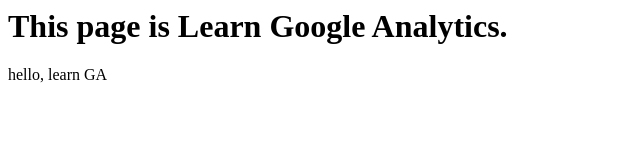
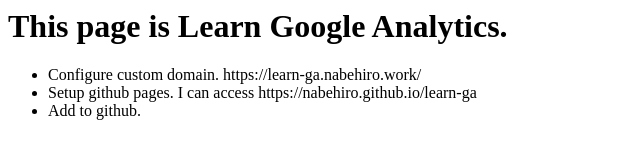
Before and after one commit to nabehiro/learn-ga, a plain HTML site: page index.html in a window 1280 px wide. Shown: the whole page, without its empty margins (0-640 px from the left). Drawn offline with Linux system fonts and the light colour scheme.

Commit message:
add action histories to top

```diff
--- a/index.html
+++ b/index.html
@@ -11,14 +11,18 @@
       dataLayer.push(arguments);
     }
     gtag('js', new Date());
-
     gtag('config', 'G-V64ZBC26JN');
   </script>
 </head>
 
 <body>
   <h1>This page is Learn Google Analytics.</h1>
-  <p>hello, learn GA</p>
+
+  <ul>
+    <li>Configure custom domain. https://learn-ga.nabehiro.work/</li>
+    <li>Setup github pages. I can access https://nabehiro.github.io/learn-ga</li>
+    <li>Add to github.</li>
+  </ul>
 </body>
 
 </html>
```
